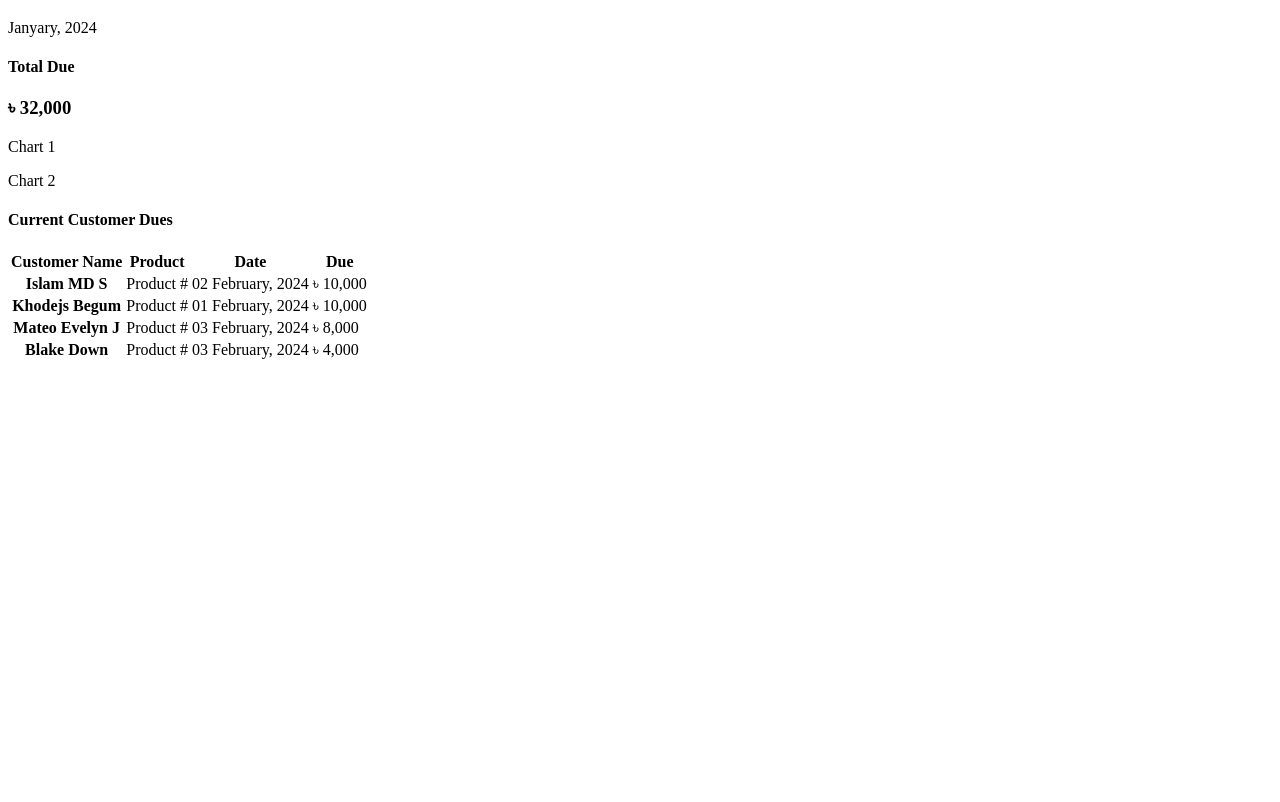
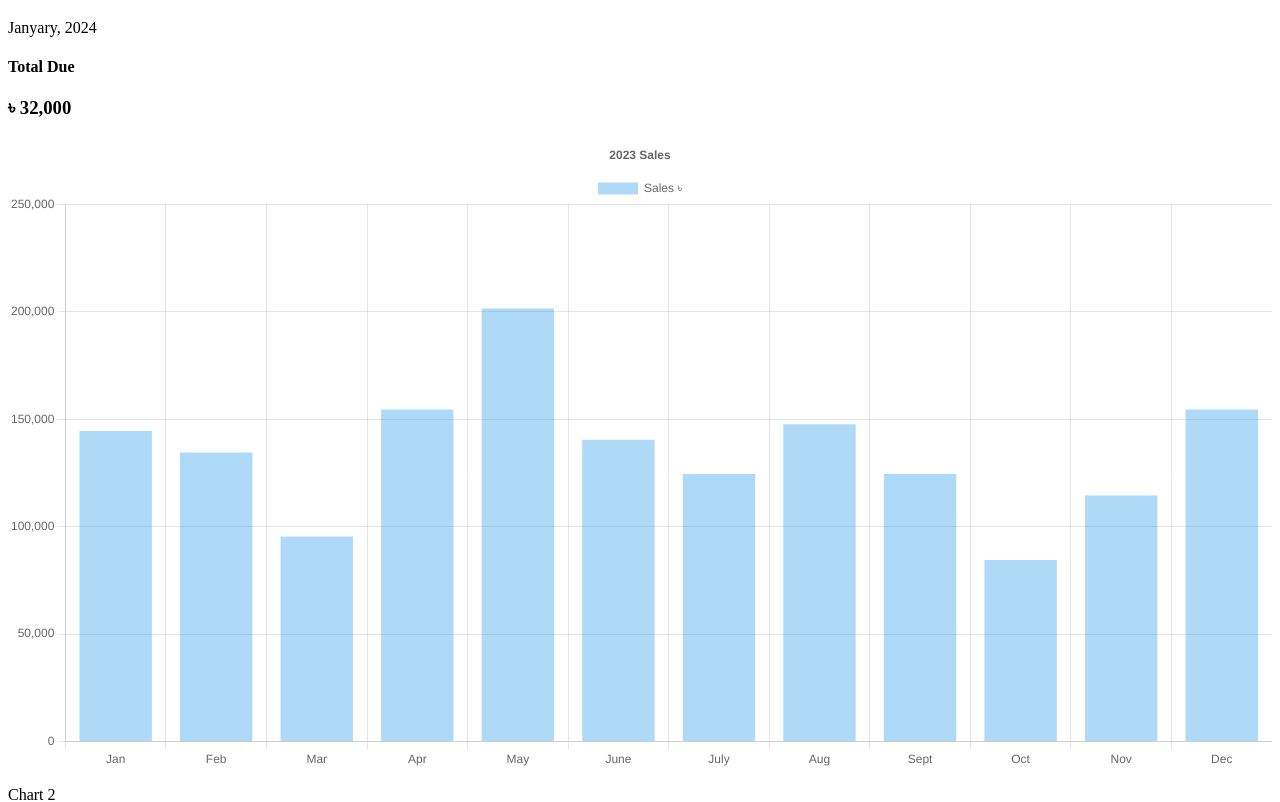
Before and after one commit to almustansir/tailwind_next_dahsboard, a Next.js app: page / in a window 1280 px wide. Shown: the part 420-1222 px from the top of the page. Before the commit the page ends 800 px from the top, so only its background shows below. Built offline with nearby package versions, Linux system fonts and the light colour scheme.

Commit message:
Added basic bar chart

```diff
--- a/package.json
+++ b/package.json
@@ -8,8 +8,10 @@
     "start": "next start"
   },
   "dependencies": {
+    "chart.js": "^4.4.1",
     "next": "13.1.2",
     "react": "18.2.0",
+    "react-chartjs-2": "^5.2.0",
     "react-dom": "18.2.0"
   },
   "devDependencies": {
--- /dev/null
+++ b/src/components/BarChartComp.tsx
@@ -0,0 +1,81 @@
+import { useState, useEffect } from "react";
+import { Bar } from "react-chartjs-2";
+import {
+  Chart as ChartJS,
+  CategoryScale,
+  LinearScale,
+  BarElement,
+  Title,
+  Tooltip,
+  Legend,
+} from "chart.js";
+
+ChartJS.register(
+  CategoryScale,
+  LinearScale,
+  BarElement,
+  Title,
+  Tooltip,
+  Legend
+);
+
+const BarChartComp = () => {
+  const [chartData, setChartData] = useState({
+    labels: [],
+    datasets: [],
+  });
+  const [chartOptions, setChartOptions] = useState({});
+
+  useEffect(() => {
+    setChartData({
+      labels: [
+        "Jan",
+        "Feb",
+        "Mar",
+        "Apr",
+        "May",
+        "June",
+        "July",
+        "Aug",
+        "Sept",
+        "Oct",
+        "Nov",
+        "Dec",
+      ],
+      datasets: [
+        {
+          label: "Sales ৳",
+          data: [
+            144500, 134500, 95500, 154500, 201500, 140500, 124500, 147700,
+            124500, 84500, 114500, 154500,
+          ],
+          borderColor: "rgb(53, 162, 235)",
+          backgroundColor: "rgb(53, 162, 235, 0.4",
+        },
+      ],
+    });
+    setChartOptions({
+      plugins: {
+        Legend: {
+          positon: "top",
+        },
+        title: {
+          display: true,
+          text: "2023 Sales",
+        },
+      },
+      maintainAspectRatio: false,
+      responsive: true,
+    });
+  }, []);
+
+  return (
+    <>
+      <div className=" w-full relative h-full m-auto p-4 border rounded-lg bg-white flex justify-center">
+        <Bar data={chartData} options={chartOptions} />
+      </div>
+    </>
+  );
+};
+
+export default BarChartComp;
--- a/src/pages/index.tsx
+++ b/src/pages/index.tsx
@@ -1,3 +1,4 @@
+import BarChartComp from "../components/BarChartComp";
 import SideBarComp from "../components/SideBarComp";
 
 export default function Home() {
@@ -32,7 +33,7 @@ export default function Home() {
           </div>
           <div className="grid grid-cols-2 gap-4 mb-4">
             <div className="flex items-center justify-center rounded bg-gray-50 h-80 border-2 border-gray-200">
-              <p className="text-2xl text-gray-400">Chart 1</p>
+              <BarChartComp />
             </div>
             <div className="flex items-center justify-center rounded bg-gray-50 h-80 border-2 border-gray-200">
               <p className="text-2xl text-gray-400">Chart 2</p>
```
Also changed, not shown: 1 other file (tests, documents, lock files or other folders).
